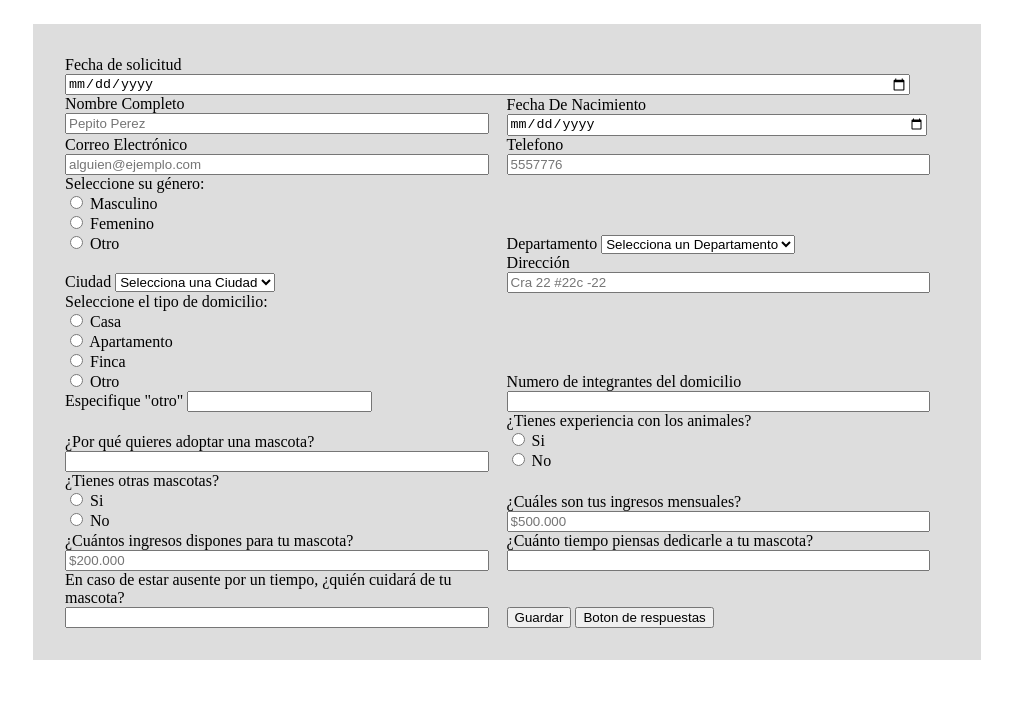
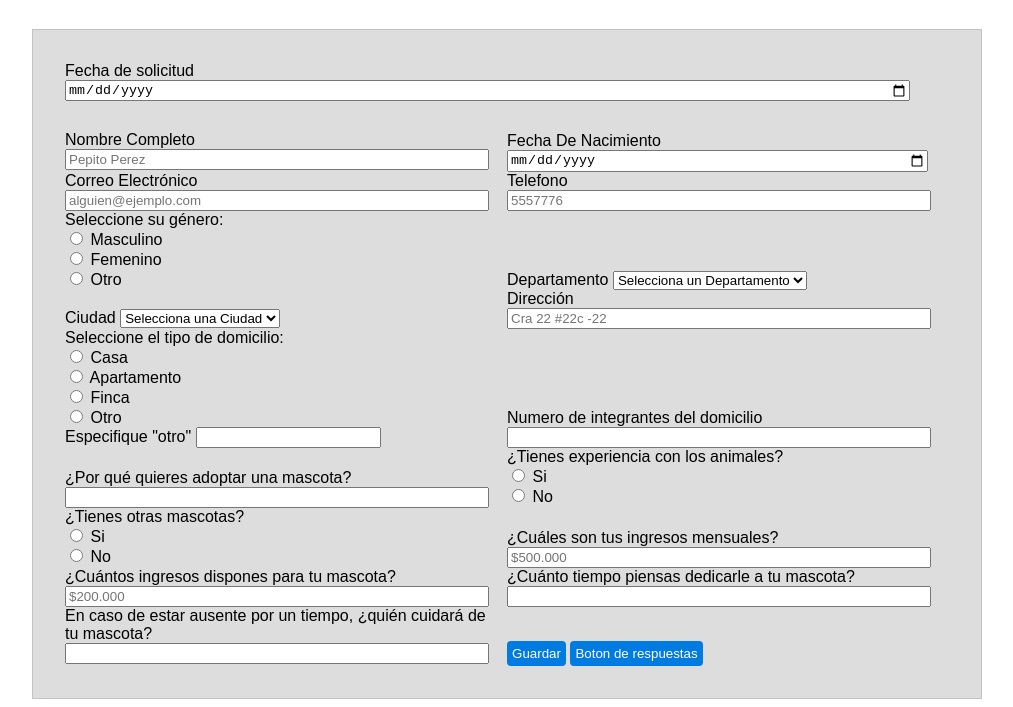
Before and after one commit to juanpabloo198921/josue-formulario, a plain HTML site: page index.html in a window 1280 px wide. Shown: the part 96-803 px from the top of the page, without its empty margins (133-1146 px from the left). Drawn offline with Linux system fonts and the light colour scheme.

Commit message:
modificacion del css

```diff
--- a/style.css
+++ b/style.css
@@ -1,4 +1,5 @@
 body{font-size:16px;
+	font-family: arial;
 }
 
 header{
@@ -12,9 +13,10 @@ h1{
 	font-size: 1.5rem;
 }
 section{
-	margin:0 auto;
+	margin: auto;
 	width: 75%;
 	background-color: #DDD;
+	border:#C8C1C1 1px solid;
 }
 
 section form{
@@ -38,3 +40,15 @@ section form >div >input{display: block;
 section form > div > input{
 	width: 95%;
 }
+form > div:first-child {
+	margin: 0 0 30px 0;
+}
+
+body button{
+	background-color:rgb(0 123 225);
+	border-style: none;
+	border-radius: 4px;
+	color:white;
+	padding: 5px;
+
+}
```
